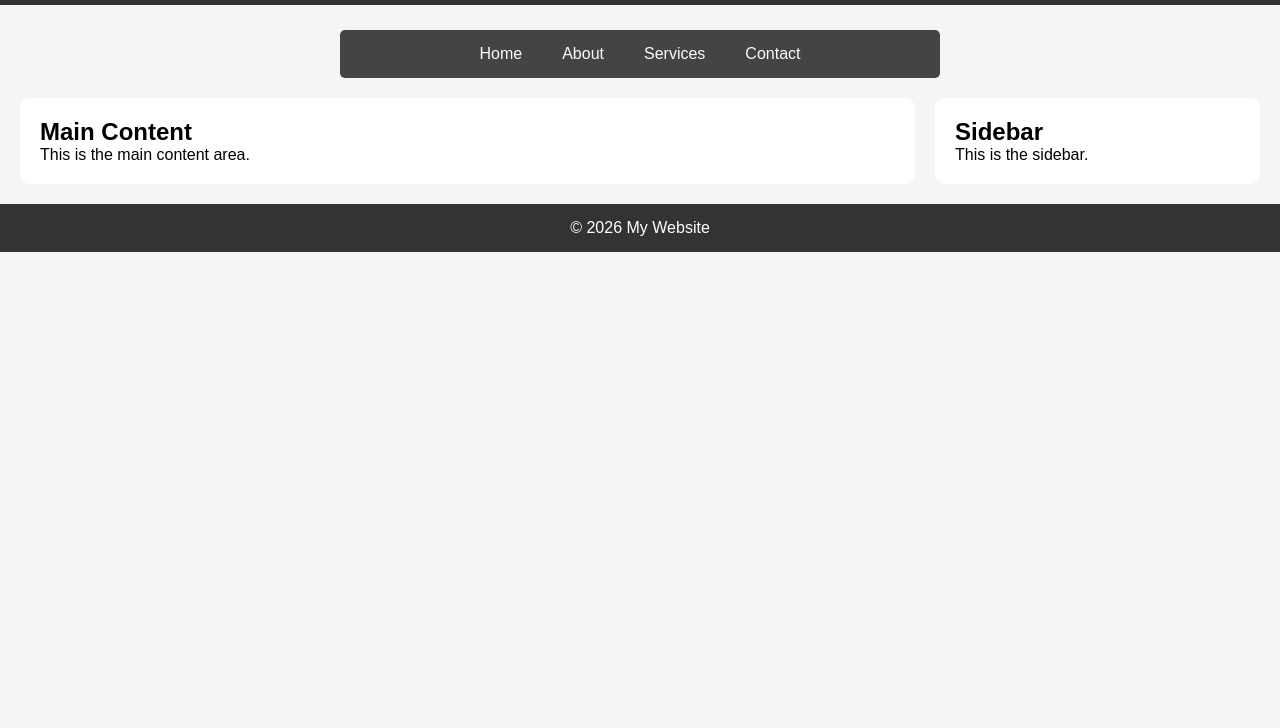
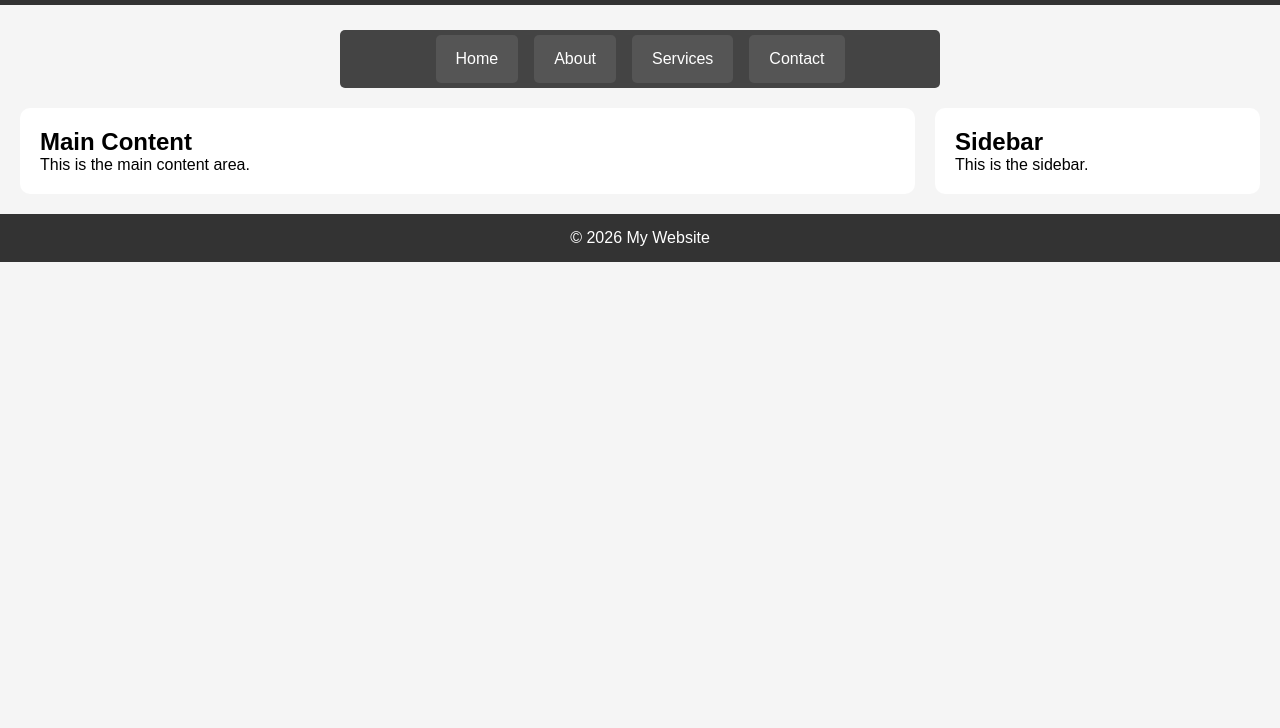
Before and after one commit to Sunilbadu/github, a plain HTML site: page index.html in a window 1280 px wide. Shown: the part 72-800 px from the top of the page. Drawn offline with Linux system fonts and the light colour scheme.

Commit message:
changed color so as to make visible

```diff
--- a/style.css
+++ b/style.css
@@ -32,9 +32,12 @@ body{
 }
 
 .navbar a{
-    color: rgb(255, 250, 250);
+    color: #fff;
+    background-color: #555;
     text-decoration: none;
     padding: 15px 20px;
+    border-radius: 5px;
+    margin: 5px 8px;
 }
 
 .navbar a:hover{
```
